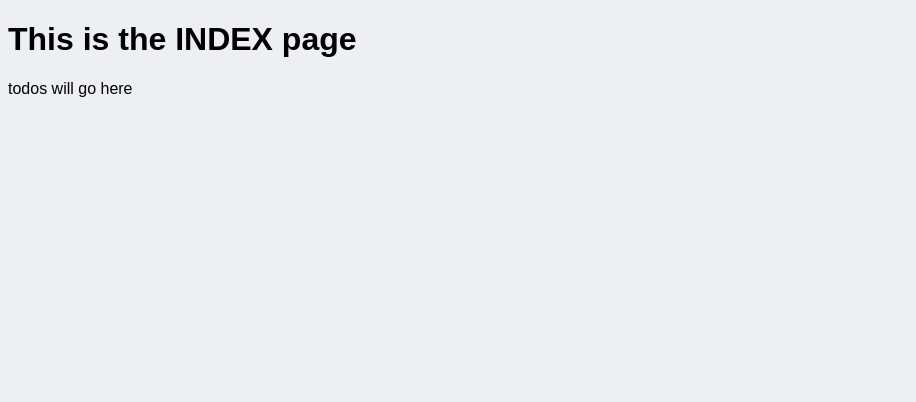
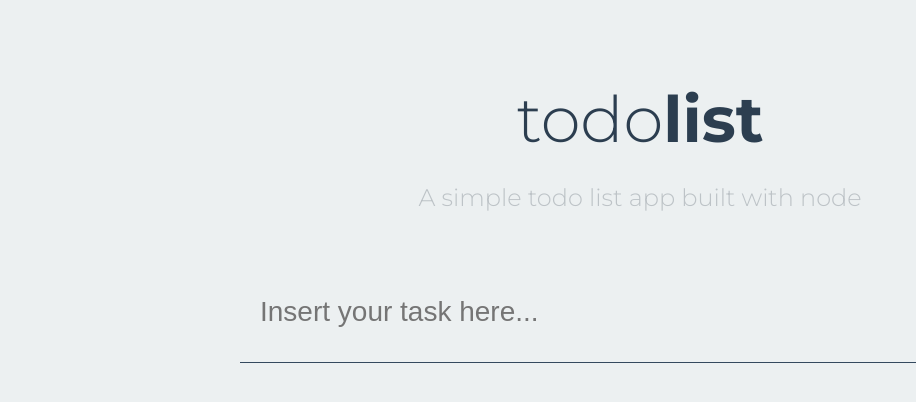
Before and after one commit to MisterJoz/todo-api-node, a website: page views/index.html in a window 1280 px wide. Shown: the whole page, without its empty margins (0-916 px from the left). Drawn offline with nearby package versions, Linux system fonts and the light colour scheme; files that its build step writes are made by us from their sources; a web font is replaced by a local one.

Commit message:
Display li using AJAX call

```diff
--- a/public/app.css
+++ b/public/app.css
@@ -1,7 +1,7 @@
-@import url('https://fonts.googleapis.com/css?family=Monsterrat:300,400,700');
+@import url('https://fonts.googleapis.com/css?family=Montserrat:300,400,700');
 
 body {
-    font-family: 'Montsterrat', sans-serif;
+    font-family: 'Montserrat', sans-serif;
     background: #ecf0f1;
 }
 
@@ -41,7 +41,7 @@ header h2 {
     border: none;
     border-bottom: 1px solid #34495e;
     outline: none;
-    font: 300 28px 'Ubuntu' sans-serif;
+    font: 300 28px 'Ubuntu', sans-serif;
     padding: 20px;
     color: #34495e;
 }
--- a/views/index.html
+++ b/views/index.html
@@ -6,14 +6,24 @@
     <meta http-equiv="X-UA-Compatible" content="ie=edge">
     <link rel="stylesheet" href="app.css" type="text/css">
     <script
-  src="http://code.jquery.com/jquery-3.4.1.slim.min.js"
-  integrity="sha256-pasqAKBDmFT4eHoN2ndd6lN370kFiGUFyTiUHWhU7k8="
+  src="https://code.jquery.com/jquery-3.4.1.min.js"
+  integrity="sha256-CSXorXvZcTkaix6Yvo6HppcZGetbYMGWSFlBw8HfCJo="
   crossorigin="anonymous"></script>
     <title>Document</title>
 </head>
 <body>
-    <h1>This is the INDEX page</h1>
-    <p>todos will go here</p>
+    <header>
+        <h1>todo<span>list</span></h1>
+        <h2>A simple todo list app built with node</h2>
+    </header>
+
+    <section class="form">
+        <input type="text" id="todoInput" placeholder="Insert your task here...">
+    </section>
+
+    <ul class="list">
+
+    </ul>
+    <script src="app.js"></script>
 </body>
-<script src="app.js"></script>
 </html>
```
Also changed, not shown: public/app.js (+13 -1 lines).
